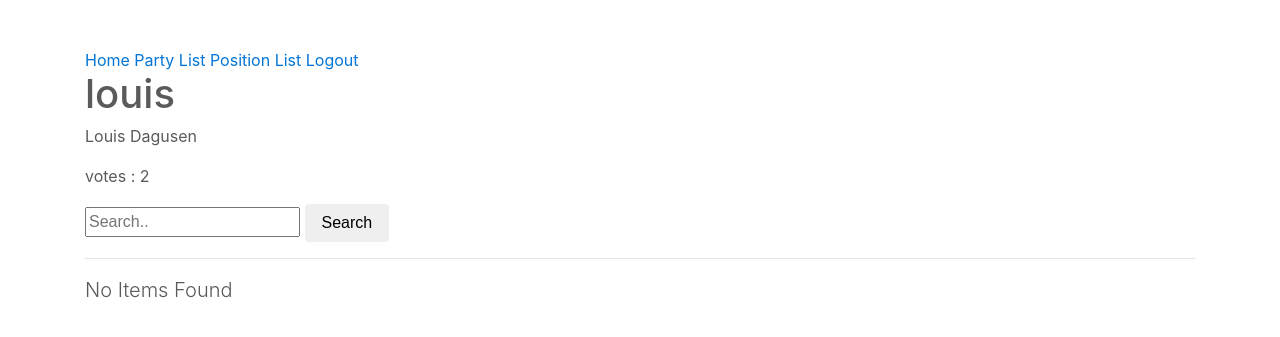
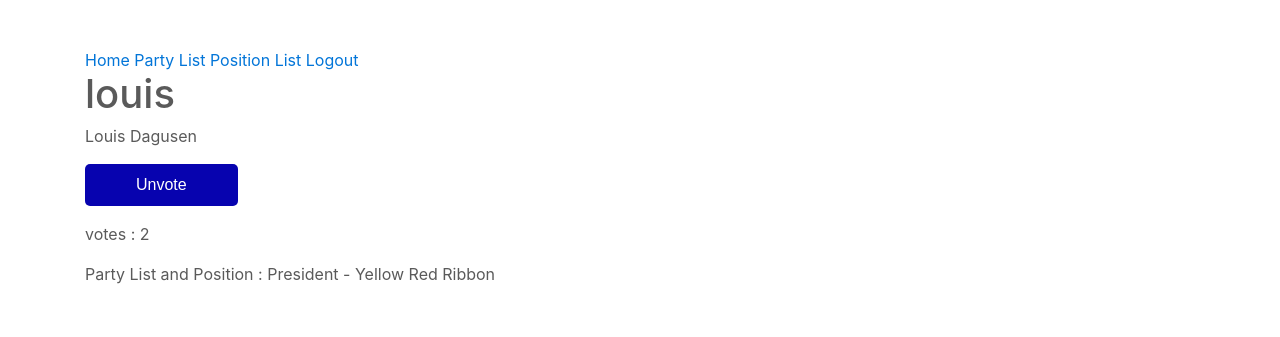
Before and after one commit to dagusen/dev3, a Django app: a page that uses src/candidates/templates/candidates/user.html in a window 1280 px wide. Shown: the top 337 px of the page. Run offline with Django 3.2, Linux system fonts and the light colour scheme; a user stored in the database is signed in; data comes from the database, SQL or seed files in the repository; both versions use the stored data as it was after the commit; some libraries are stand-ins or nearby versions.

Commit message:
modified user.html and vote_form.html | views.py in candidate

```diff
--- a/src/candidates/templates/candidates/snippet/vote_form.html
+++ b/src/candidates/templates/candidates/snippet/vote_form.html
@@ -1,6 +1,6 @@
 {% if request.user.is_authenticated %}
 <form class='form' method='POST' action='{% url "vote" %}'>{% csrf_token %}
 	<input type='hidden' name='username' value='{% if username %}{{ username }}{% else %}louis{% endif %}'/>
-	<button class='btn {% if is_voted %}btn-default{% else %}btn-primary{% endif %}' id="{% if is_voted %}hide-button{% else %}show-button{% endif %}">{% if is_voted %}Unvote{% else %}vote{% endif %}</button>
+	<button class='btn {% if is_voted %}btn-default{% else %}btn-primary{% endif %}' id="{% if is_voted %}show-button{% else %}show-button{% endif %}">{% if is_voted %}Unvote{% else %}vote{% endif %}</button>
 </form>
 {% endif %}
--- a/src/candidates/templates/candidates/user.html
+++ b/src/candidates/templates/candidates/user.html
@@ -8,43 +8,8 @@
 <p>{{ user.first_name }} {{ user.last_name }}</p>
 
 <p>{{ partylist.position.position_name }}</p>
-
-
- <!-- follow -->
+ <!-- vote -->
 <p>{% include 'candidates/snippet/vote_form.html' with username=user.username is_voted=is_voted %}</p>
 <p>votes : {{ user.candidate.voters.count }}</p>
-
-
-{% if request.user.is_superuser %}
-<!-- search -->
-<form class='form' method='GET' action='.'>
-	<input type='text' placeholder='Search..' name='q' value='{{ request.GET.q }}'>
-	<button class='btn btn-default' type='submit'>Search</button>
-</form>
-<hr/>
-{% if partylist %}
-{% for partyl in partylist %}
-	<div class="row">
-	<div class="col-sm-12">
-		<div class="thumbnail">
-		<p><a href='{{ request.path }}?q={{ partyl.title }}'>{{ partyl.title }}</a></p>
-		<br/>
-		<ul>
-			{% for pos in partyl.position_set.all %}
-				<li style="margin-bottom: 15px">
-					<a href='{{ request.path }}?q={{ pos.position_name }}'>{{ pos.position_name }}</a>
-				</li>
-			{% endfor %}
-		</ul>
-		</div>
-	</div>
-	</div>
-
-{% endfor %}
-
-{% else %}
-	<p class='lead'>No Items Found</p>
-{% endif %}
-{% endif %}
-
+<p>Party List and Position : {{ user.candidate.positionNpartylist }}</p>
 {% endblock %}
--- a/src/candidates/views.py
+++ b/src/candidates/views.py
@@ -41,7 +41,7 @@ class CandidateVoteToggle(View):
 	def post(self, request, *args, **kwargs):
 		username_to_toggle = request.POST.get("username")
 		candidate_, is_voted = Candidate.objects.toggle_vote(request.user, username_to_toggle)
-		return redirect('/candidate/%s' % candidate_.user.username )
+		return redirect('/candidate/%s' % candidate_.user.username)
 
 class CandidateListView(LoginRequiredMixin, ListView):
 	template_name = 'candidates/candidates.html'
```
Also changed, not shown: src/db.sqlite3, 3 other files.
